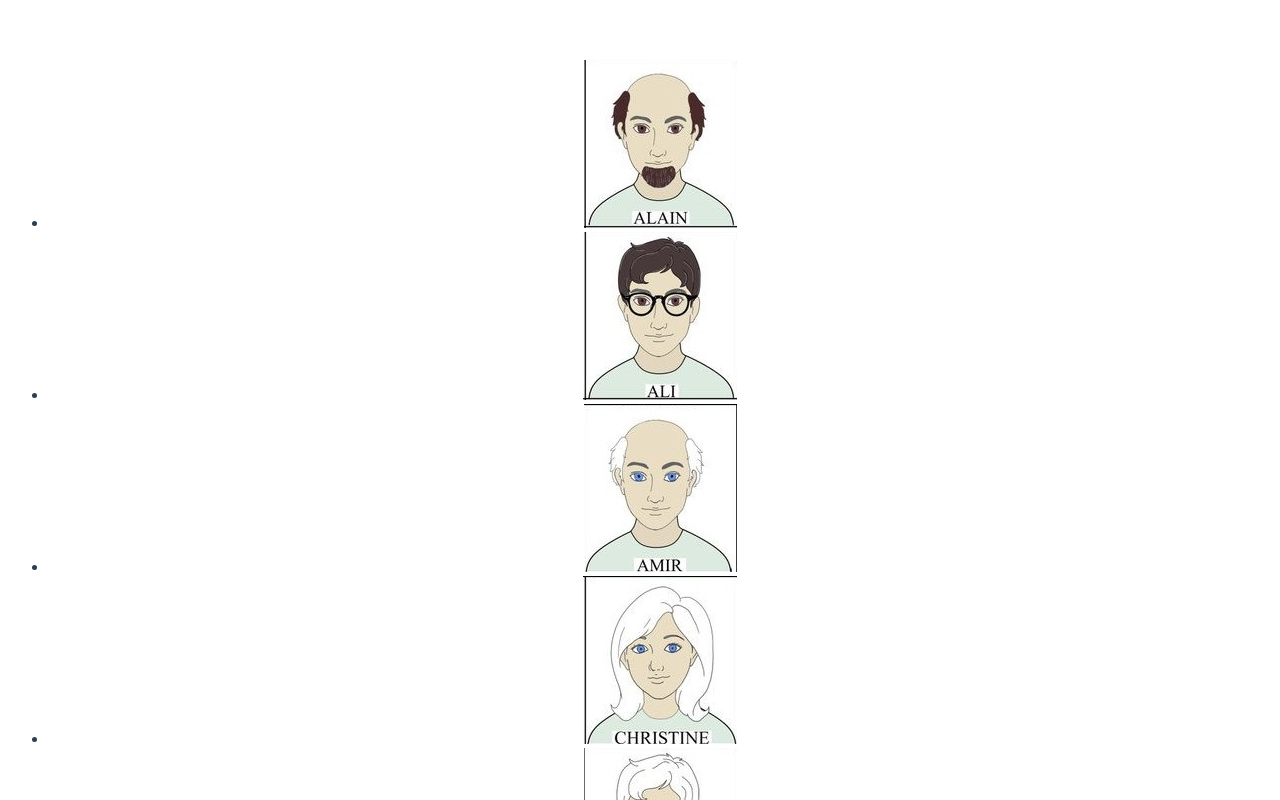
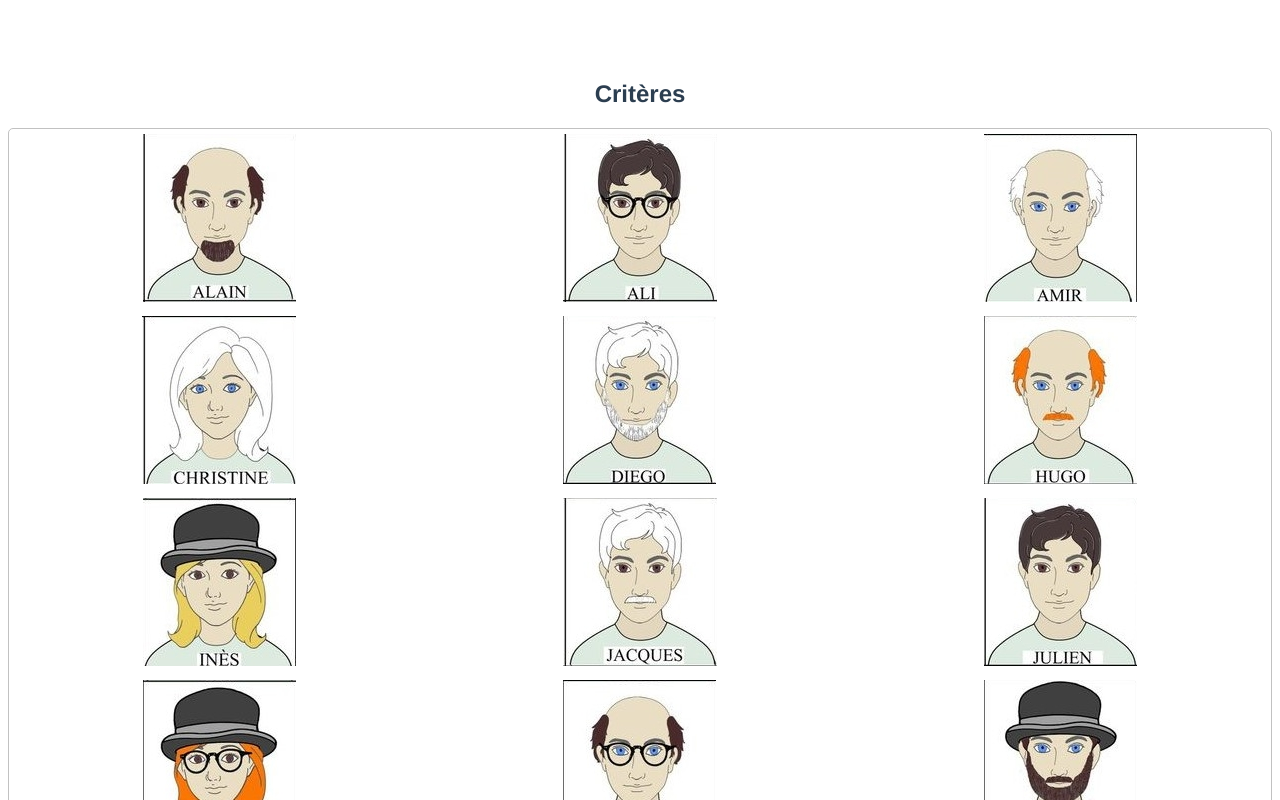
Before and after one commit to gor-arnaud/qui-est-ce-vue, a Vue app: page / in a window 1280 px wide. Shown: the top 800 px of the page. Built offline with nearby package versions, Linux system fonts and the light colour scheme.

Commit message:
grid layout

```diff
--- a/src/App.vue
+++ b/src/App.vue
@@ -1,9 +1,14 @@
 <template>
-  <ul>
-    <li v-for="person in persons" :key="person.id">
+  <div class="board">
+    <div class="criteria">
+      <h2>Critères</h2>
+    </div>
+    <div class="grid">
+      <div v-for="person in persons" :key="person.id">
       <img :src="require(`./assets/${person.id}.jpg`)">
-    </li>
-  </ul>
+    </div>
+    </div>
+  </div>
 </template>
 
 <script>
@@ -30,4 +35,17 @@ export default {
   color: #2c3e50;
   margin-top: 60px;
 }
+.board {
+  display: flex;
+  flex-direction: column;
+}
+.grid {
+  display: grid;
+  grid-gap: 10px;
+  grid-template-columns: 1fr 1fr 1fr;
+  grid-auto-columns: 1fr;
+  border: 1px solid #c1c1c1;
+  border-radius: 5px;
+  padding: 5px;
+}
 </style>
```
